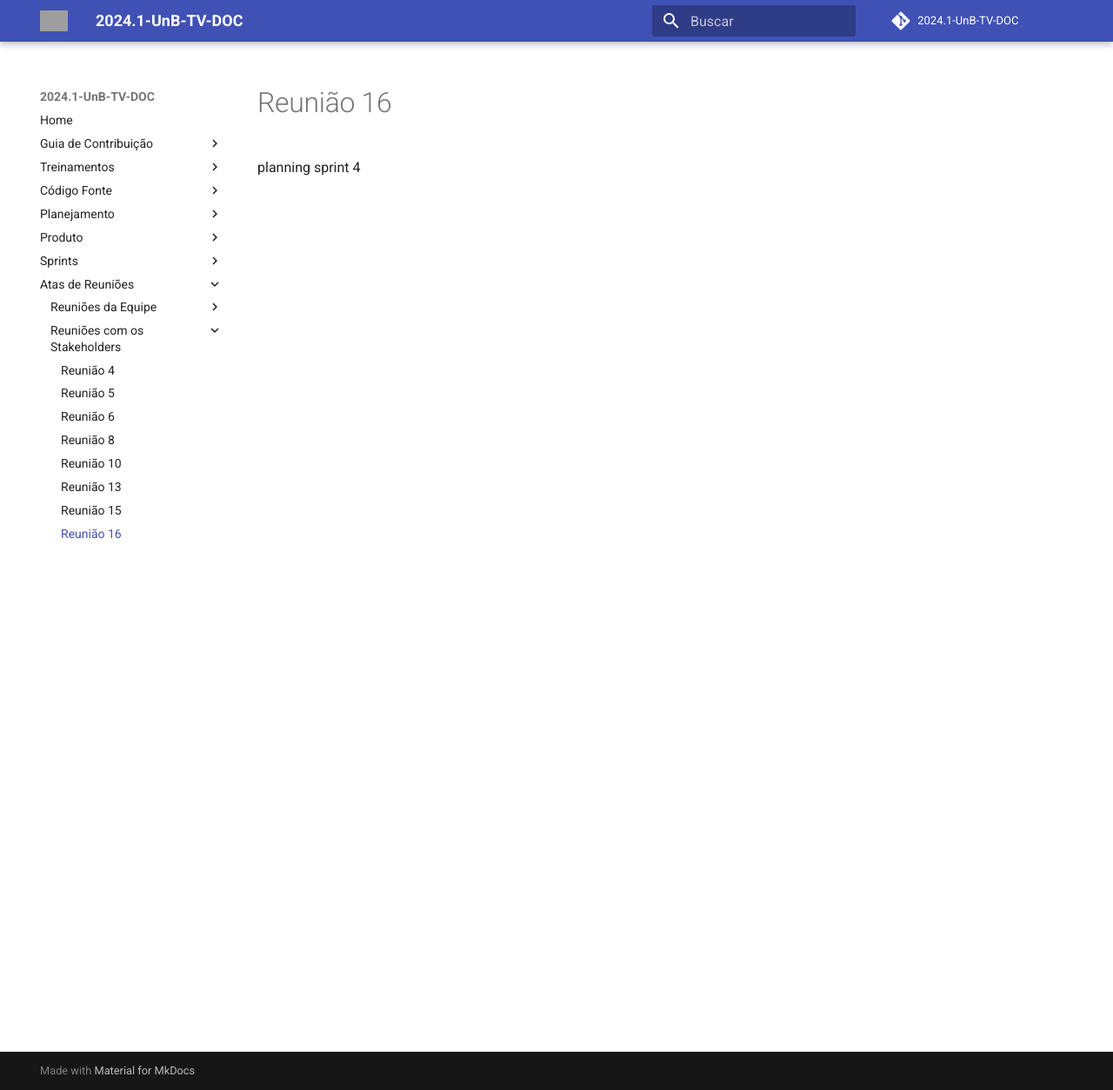
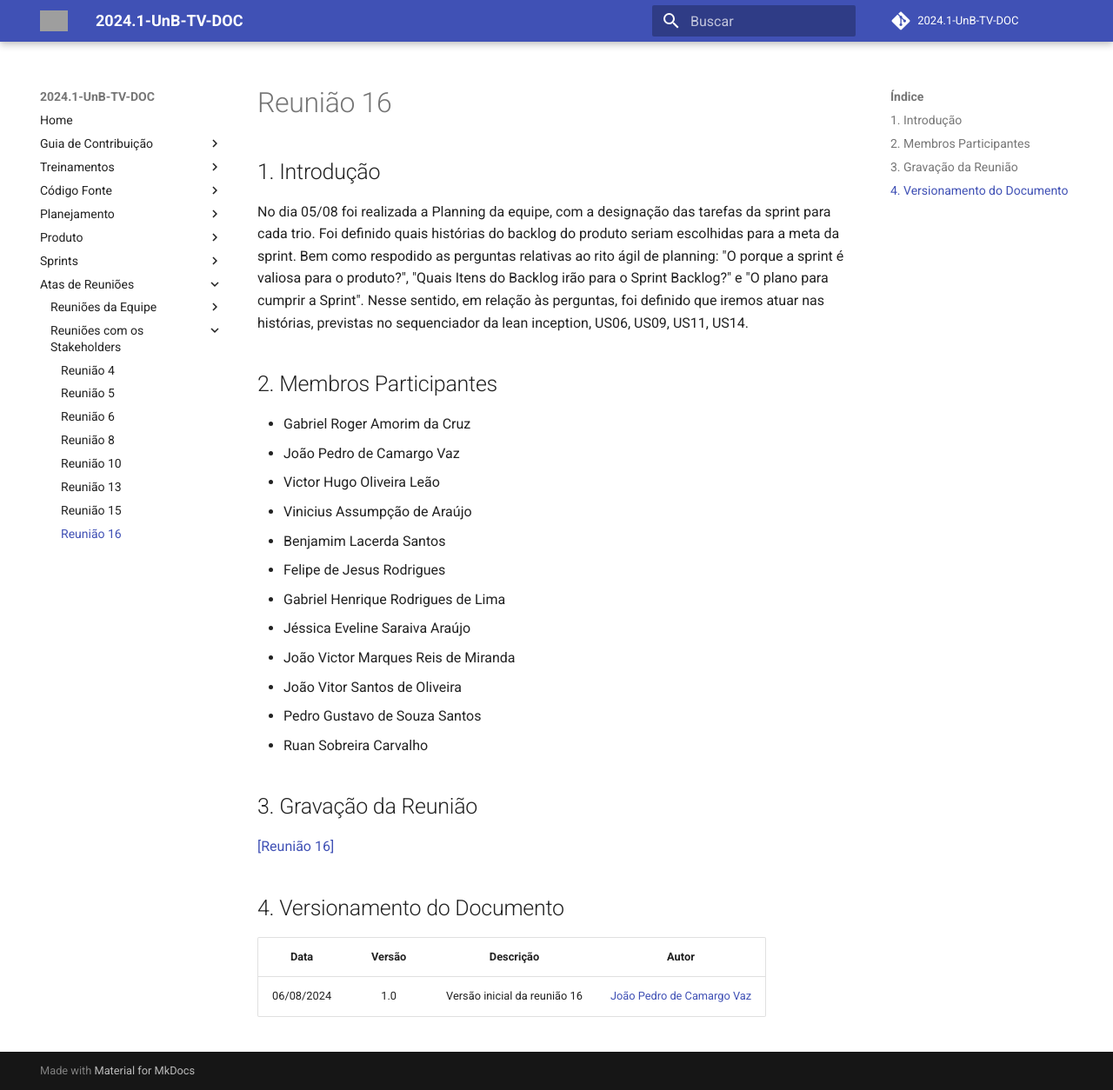
Before and after one commit to fga-eps-mds/2024.1-UnB-TV-DOC, an MkDocs documentation site: the page built from docs/atasReuniao/reuniao16.md, in a window 1280 px wide and 1254 px high. Shown: the whole window at 87% size. Built offline with MkDocs 1.6.1 and Material for MkDocs 9.7.7, drawn with Linux system fonts in a browser that asks for light colours; comment, search, counter and statistics services are not loaded; grey boxes are pictures that could not be loaded.

Commit message:
adiciona ata da reuniao 16

```diff
--- a/docs/atasReuniao/reuniao16.md
+++ b/docs/atasReuniao/reuniao16.md
@@ -1 +1,30 @@
-planning sprint 4
+# Reunião 16
+
+## 1. Introdução
+
+No dia 05/08 foi realizada a Planning da equipe, com a designação das tarefas da sprint para cada trio. Foi definido quais histórias do backlog do produto seriam escolhidas para a meta da sprint. Bem como respodido as perguntas relativas ao rito ágil de planning: "O porque a sprint é valiosa para o produto?", "Quais Itens do Backlog irão para o Sprint Backlog?" e "O plano para cumprir a Sprint". Nesse sentido, em relação às perguntas, foi definido que iremos atuar nas histórias, previstas no sequenciador da lean inception, US06, US09, US11, US14.
+
+## 2. Membros Participantes
+
+  - Gabriel Roger Amorim da Cruz
+  - João Pedro de Camargo Vaz
+  - Victor Hugo Oliveira Leão
+  - Vinicius Assumpção de Araújo
+  - Benjamim Lacerda Santos
+  - Felipe de Jesus Rodrigues
+  - Gabriel Henrique Rodrigues de Lima
+  - Jéssica Eveline Saraiva Araújo
+  - João Victor Marques Reis de Miranda
+  - João Vitor Santos de Oliveira
+  - Pedro Gustavo de Souza Santos
+  - Ruan Sobreira Carvalho
+
+## 3. Gravação da Reunião
+
+[[Reunião 16]](#href)
+
+## 4. Versionamento do Documento
+
+| Data | Versão | Descrição | Autor |
+| :-----: | :-------------: | :---------------: | :-: |
+| 06/08/2024 | 1.0 | Versão inicial da reunião 16 | [João Pedro de Camargo Vaz](https://github.com/JoaoPedro0803) |
```
Also changed, not shown: docs/atasReuniao/reuniao15.md (+1 -1 lines).
